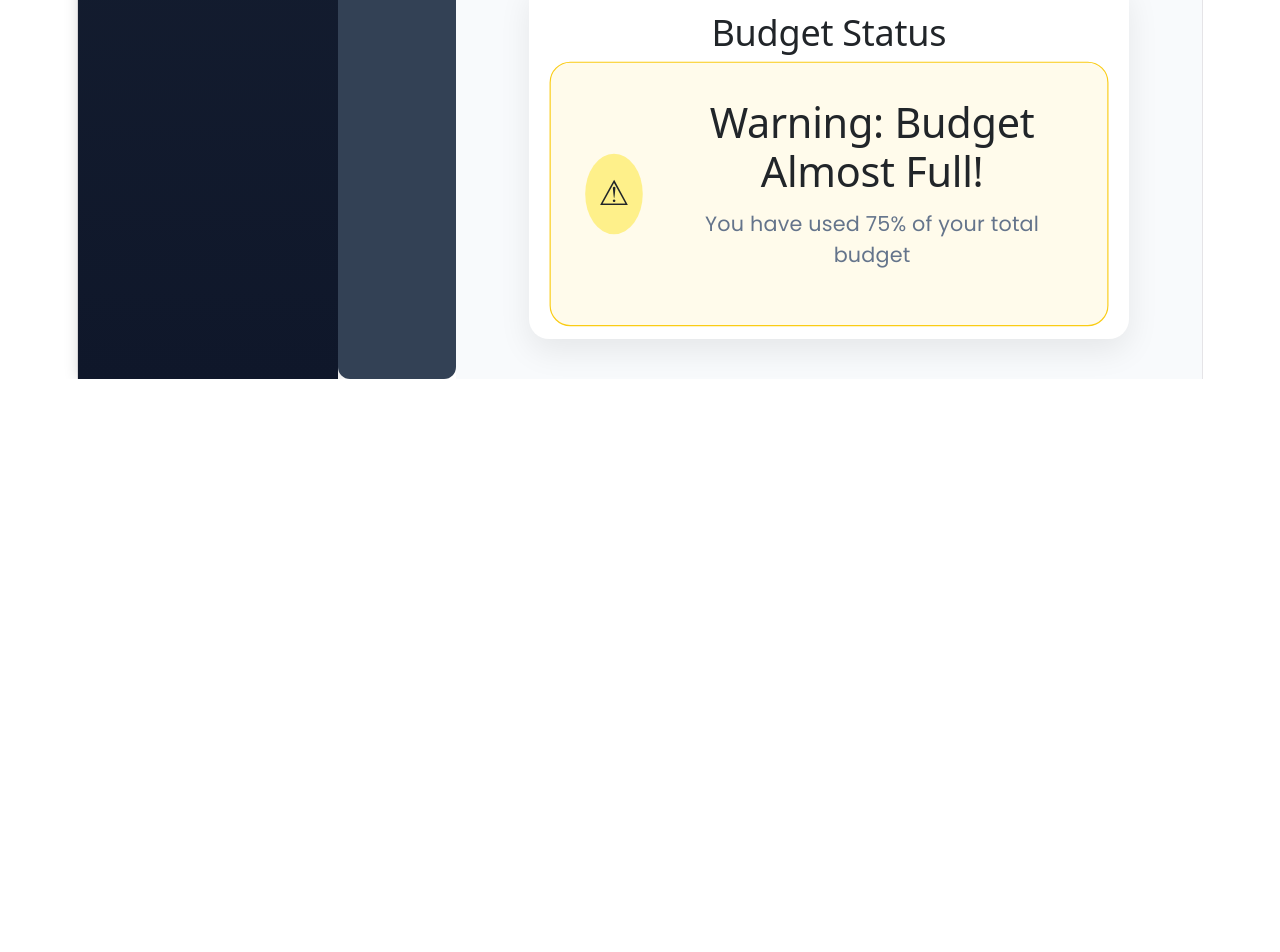
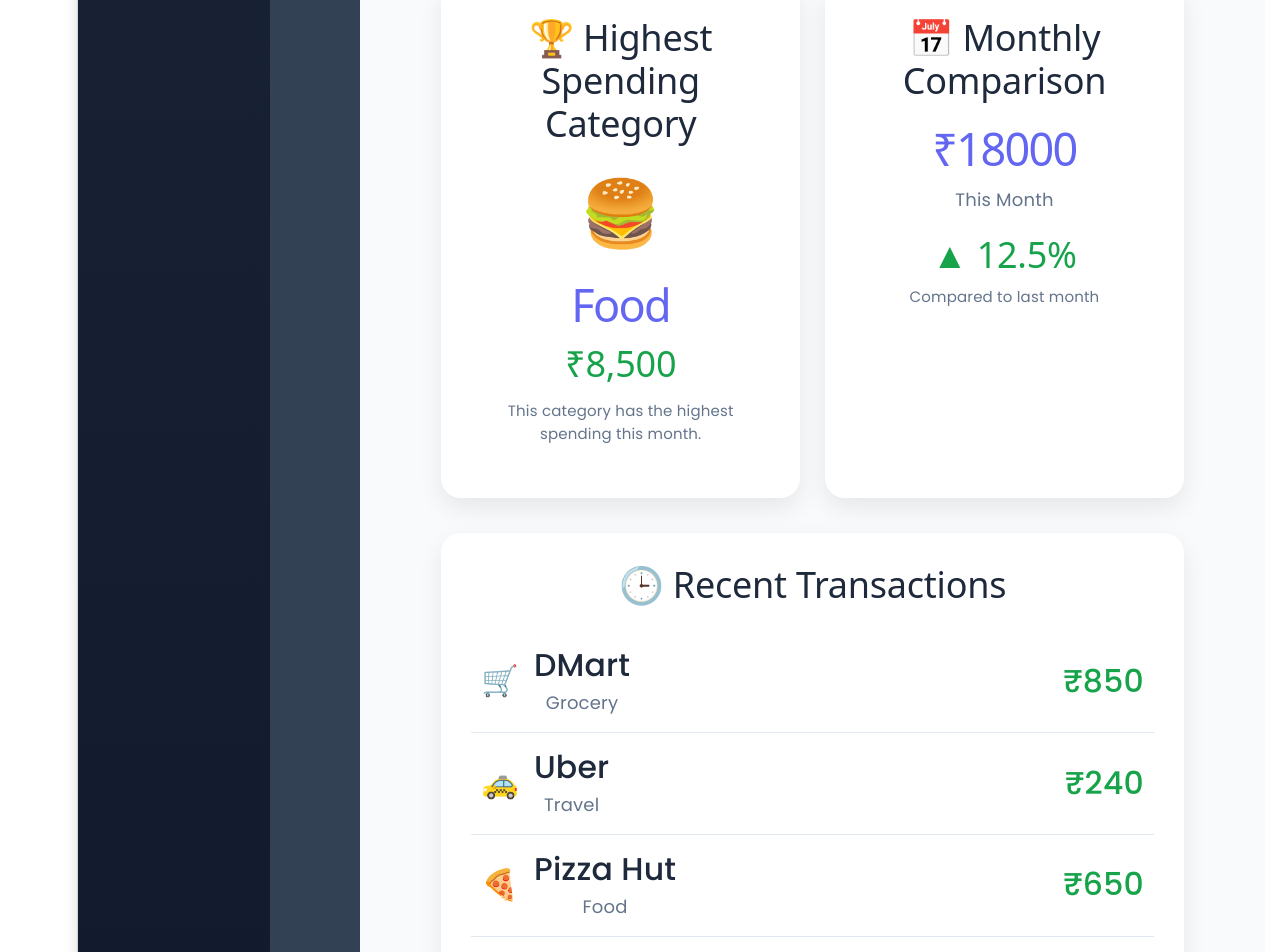
Before and after one commit to NehaPoojary8/ReceiptHawk, a React app in the folder frontend/: page /dashboard in a window 1280 px wide. Shown: the part 1180-2132 px from the top of the page. Before the commit the page ends 1559 px from the top, so only its background shows below. Built offline with nearby package versions, Linux system fonts and the light colour scheme; sample sign-in values are in the browser's storage; the HTML template or start-up script is replaced by a standard one.

Commit message:
Complete advanced dashboard analytics and reports

```diff
--- a/frontend/package.json
+++ b/frontend/package.json
@@ -12,6 +12,7 @@
   "dependencies": {
     "axios": "^1.18.1",
     "bootstrap": "^5.3.8",
+    "jspdf": "^4.2.1",
     "react": "^19.2.7",
     "react-dom": "^19.2.7",
     "react-icons": "^5.7.0",
--- /dev/null
+++ b/frontend/src/components/HighestCategoryCard.jsx
@@ -0,0 +1,62 @@
+function HighestCategoryCard() {
+  return (
+    <div
+      style={{
+        backgroundColor: "white",
+        borderRadius: "20px",
+        padding: "35px",
+        width: "400px",
+        boxShadow: "0 10px 25px rgba(0,0,0,0.08)",
+        textAlign: "center",
+        transition: "0.3s"
+      }}
+    >
+      <h2
+        style={{
+          marginBottom: "20px",
+          color: "#1e293b"
+        }}
+      >
+        🏆 Highest Spending Category
+      </h2>
+
+      <div
+        style={{
+          fontSize: "65px",
+          marginBottom: "15px"
+        }}
+      >
+        🍔
+      </div>
+
+      <h1
+        style={{
+          color: "#6366f1",
+          marginBottom: "10px"
+        }}
+      >
+        Food
+      </h1>
+
+      <h2
+        style={{
+          color: "#16a34a",
+          marginBottom: "15px"
+        }}
+      >
+        ₹8,500
+      </h2>
+
+      <p
+        style={{
+          color: "#64748b",
+          fontSize: "15px"
+        }}
+      >
+        This category has the highest spending this month.
+      </p>
+    </div>
+  );
+}
+
+export default HighestCategoryCard;
--- /dev/null
+++ b/frontend/src/components/MonthComparison.jsx
@@ -0,0 +1,70 @@
+function MonthComparison() {
+  const thisMonth = 18000;
+  const lastMonth = 16000;
+
+  const difference = thisMonth - lastMonth;
+  const percentage = ((difference / lastMonth) * 100).toFixed(1);
+
+  const increase = difference >= 0;
+
+  return (
+    <div
+      style={{
+        backgroundColor: "white",
+        borderRadius: "20px",
+        padding: "35px",
+        width: "400px",
+        boxShadow: "0 10px 25px rgba(0,0,0,0.08)",
+        textAlign: "center"
+      }}
+    >
+      <h2
+        style={{
+          marginBottom: "20px",
+          color: "#1e293b"
+        }}
+      >
+        📅 Monthly Comparison
+      </h2>
+
+      <h1
+        style={{
+          color: "#6366f1",
+          marginBottom: "10px"
+        }}
+      >
+        ₹{thisMonth}
+      </h1>
+
+      <p
+        style={{
+          color: "#64748b",
+          fontSize: "18px",
+          marginBottom: "20px"
+        }}
+      >
+        This Month
+      </p>
+
+      <h2
+        style={{
+          color: increase ? "#16a34a" : "#dc2626",
+          marginBottom: "10px"
+        }}
+      >
+        {increase ? "▲" : "▼"} {Math.abs(percentage)}%
+      </h2>
+
+      <p
+        style={{
+          color: "#64748b",
+          fontSize: "15px"
+        }}
+      >
+        Compared to last month
+      </p>
+    </div>
+  );
+}
+
+export default MonthComparison;
--- /dev/null
+++ b/frontend/src/components/RecentTransactions.jsx
@@ -0,0 +1,113 @@
+function RecentTransactions() {
+  const transactions = [
+    {
+      merchant: "DMart",
+      amount: "₹850",
+      category: "Grocery",
+      icon: "🛒"
+    },
+    {
+      merchant: "Uber",
+      amount: "₹240",
+      category: "Travel",
+      icon: "🚕"
+    },
+    {
+      merchant: "Pizza Hut",
+      amount: "₹650",
+      category: "Food",
+      icon: "🍕"
+    },
+    {
+      merchant: "Amazon",
+      amount: "₹1200",
+      category: "Shopping",
+      icon: "🛍️"
+    },
+    {
+      merchant: "Starbucks",
+      amount: "₹450",
+      category: "Coffee",
+      icon: "☕"
+    }
+  ];
+
+  return (
+    <div
+      style={{
+        backgroundColor: "white",
+        borderRadius: "20px",
+        padding: "30px",
+        width: "100%",
+        boxShadow: "0 10px 25px rgba(0,0,0,0.08)"
+      }}
+    >
+      <h2
+        style={{
+          textAlign: "center",
+          marginBottom: "25px",
+          color: "#1e293b"
+        }}
+      >
+        🕒 Recent Transactions
+      </h2>
+
+      {transactions.map((item, index) => (
+        <div
+          key={index}
+          style={{
+            display: "flex",
+            justifyContent: "space-between",
+            alignItems: "center",
+            padding: "16px 10px",
+            borderBottom:
+              index !== transactions.length - 1
+                ? "1px solid #e2e8f0"
+                : "none"
+          }}
+        >
+          <div
+            style={{
+              display: "flex",
+              alignItems: "center",
+              gap: "15px"
+            }}
+          >
+            <span style={{ fontSize: "30px" }}>{item.icon}</span>
+
+            <div>
+              <h3
+                style={{
+                  margin: 0,
+                  color: "#1e293b"
+                }}
+              >
+                {item.merchant}
+              </h3>
+
+              <p
+                style={{
+                  margin: "4px 0 0",
+                  color: "#64748b"
+                }}
+              >
+                {item.category}
+              </p>
+            </div>
+          </div>
+
+          <h3
+            style={{
+              color: "#16a34a",
+              margin: 0
+            }}
+          >
+            {item.amount}
+          </h3>
+        </div>
+      ))}
+    </div>
+  );
+}
+
+export default RecentTransactions;
--- a/frontend/src/pages/Dashboard.jsx
+++ b/frontend/src/pages/Dashboard.jsx
@@ -1,6 +1,9 @@
 import SummaryCard from "../components/SummaryCard";
 import ExpenseChart from "../components/ExpenseChart";
 import BudgetAlert from "../components/BudgetAlert";
+import HighestCategoryCard from "../components/HighestCategoryCard";
+import MonthComparison from "../components/MonthComparison";
+import RecentTransactions from "../components/RecentTransactions";
 
 function Dashboard() {
   return (
@@ -82,7 +85,29 @@ function Dashboard() {
           <ExpenseChart />
         </div>
       </div>
-
+{/* Analytics Section */}
+<div
+  style={{
+    width: "90%",
+    margin: "35px auto",
+    display: "flex",
+    justifyContent: "space-evenly",
+    alignItems: "stretch",
+    gap: "25px"
+  }}
+>
+  <HighestCategoryCard />
+  <MonthComparison />
+</div>
+{/* Recent Transactions */}
+<div
+  style={{
+    width: "90%",
+    margin: "35px auto"
+  }}
+>
+  <RecentTransactions />
+</div>
       {/* Budget Alert */}
       <div
         style={{
--- a/frontend/src/pages/Reports.jsx
+++ b/frontend/src/pages/Reports.jsx
@@ -1,6 +1,33 @@
 import ReportChart from "../components/ReportChart";
+import jsPDF from "jspdf";
 
 function Reports() {
+  const downloadPDF = () => {
+    const doc = new jsPDF();
+
+    doc.setFontSize(22);
+    doc.setTextColor(40, 40, 40);
+    doc.text("ReceiptHawk Expense Report", 20, 20);
+
+    doc.setFontSize(14);
+
+    doc.text("Total Expense : ₹15,000", 20, 45);
+    doc.text("Total Budget : ₹20,000", 20, 60);
+    doc.text("Remaining Budget : ₹5,000", 20, 75);
+    doc.text("Average Expense : ₹5,000", 20, 90);
+
+    doc.text("Highest Spending Category : Food", 20, 110);
+    doc.text("Monthly Expense : ₹18,000", 20, 125);
+
+    // Draw a professional horizontal line
+    doc.line(20, 140, 180, 140);
+
+    doc.setFontSize(12);
+    doc.text("Generated by ReceiptHawk", 20, 155);
+
+    doc.save("Expense_Report.pdf");
+  };
+
   return (
     <div
       style={{
@@ -32,6 +59,32 @@ function Reports() {
         >
           Analyze monthly spending trends and insights
         </p>
+
+        {/* Download Button */}
+        <div
+          style={{
+            display: "flex",
+            justifyContent: "flex-end",
+            marginTop: "20px"
+          }}
+        >
+          <button
+            onClick={downloadPDF}
+            style={{
+              backgroundColor: "#2563eb",
+              color: "white",
+              border: "none",
+              padding: "12px 24px",
+              borderRadius: "10px",
+              fontSize: "16px",
+              cursor: "pointer",
+              fontWeight: "bold",
+              boxShadow: "0 5px 15px rgba(37,99,235,0.3)"
+            }}
+          >
+            📄 Download Report
+          </button>
+        </div>
       </div>
 
       {/* Summary Cards */}
@@ -48,12 +101,12 @@ function Reports() {
             padding: "22px",
             borderRadius: "16px",
             boxShadow: "0 8px 20px rgba(0,0,0,0.08)",
-            width: "200px",
+            width: "220px",
             backgroundColor: "white"
           }}
         >
           <h3>Total Expense</h3>
-          <p>₹15000</p>
+          <h2>₹15,000</h2>
         </div>
 
         <div
@@ -61,12 +114,12 @@ function Reports() {
             padding: "22px",
             borderRadius: "16px",
             boxShadow: "0 8px 20px rgba(0,0,0,0.08)",
-            width: "200px",
+            width: "220px",
             backgroundColor: "white"
           }}
         >
           <h3>Highest Month</h3>
-          <p>February</p>
+          <h2>February</h2>
         </div>
 
         <div
@@ -74,19 +127,19 @@ function Reports() {
             padding: "22px",
             borderRadius: "16px",
             boxShadow: "0 8px 20px rgba(0,0,0,0.08)",
-            width: "200px",
+            width: "220px",
             backgroundColor: "white"
           }}
         >
-          <h3>Avg Expense</h3>
-          <p>₹5000</p>
+          <h3>Average Expense</h3>
+          <h2>₹5,000</h2>
         </div>
       </div>
 
       {/* Chart */}
       <div
         style={{
-          marginBottom: "30px",
+          marginBottom: "35px",
           padding: "25px",
           backgroundColor: "white",
           borderRadius: "20px",
@@ -97,11 +150,11 @@ function Reports() {
         <ReportChart />
       </div>
 
-      {/* Table */}
+      {/* Expense Table */}
       <table
         style={{
           borderCollapse: "collapse",
-          width: "60%",
+          width: "70%",
           backgroundColor: "white",
           boxShadow: "0 8px 24px rgba(0,0,0,0.08)",
           borderRadius: "16px",
@@ -110,10 +163,21 @@ function Reports() {
       >
         <thead>
           <tr style={{ backgroundColor: "#f1f5f9" }}>
-            <th style={{ border: "1px solid #cbd5e1", padding: "14px" }}>
+            <th
+              style={{
+                border: "1px solid #cbd5e1",
+                padding: "14px"
+              }}
+            >
               Month
             </th>
-            <th style={{ border: "1px solid #cbd5e1", padding: "14px" }}>
+
+            <th
+              style={{
+                border: "1px solid #cbd5e1",
+                padding: "14px"
+              }}
+            >
               Expense
             </th>
           </tr>
@@ -121,29 +185,62 @@ function Reports() {
 
         <tbody>
           <tr>
-            <td style={{ border: "1px solid #cbd5e1", padding: "14px" }}>
+            <td
+              style={{
+                border: "1px solid #cbd5e1",
+                padding: "14px"
+              }}
+            >
               January
             </td>
-            <td style={{ border: "1px solid #cbd5e1", padding: "14px" }}>
-              ₹5000
+
+            <td
+              style={{
+                border: "1px solid #cbd5e1",
+                padding: "14px"
+              }}
+            >
+              ₹5,000
             </td>
           </tr>
 
           <tr>
-            <td style={{ border: "1px solid #cbd5e1", padding: "14px" }}>
+            <td
+              style={{
+                border: "1px solid #cbd5e1",
+                padding: "14px"
+              }}
+            >
               February
             </td>
-            <td style={{ border: "1px solid #cbd5e1", padding: "14px" }}>
-              ₹7000
+
+            <td
+              style={{
+                border: "1px solid #cbd5e1",
+                padding: "14px"
+              }}
+            >
+              ₹7,000
             </td>
           </tr>
 
           <tr>
-            <td style={{ border: "1px solid #cbd5e1", padding: "14px" }}>
+            <td
+              style={{
+                border: "1px solid #cbd5e1",
+                padding: "14px"
+              }}
+            >
               March
             </td>
-            <td style={{ border: "1px solid #cbd5e1", padding: "14px" }}>
-              ₹3000
+
+            <td
+              style={{
+                border: "1px solid #cbd5e1",
+                padding: "14px"
+              }}
+            >
+              ₹3,000
             </td>
           </tr>
         </tbody>
```
Also changed, not shown: 1 other file (tests, documents, lock files or other folders).
